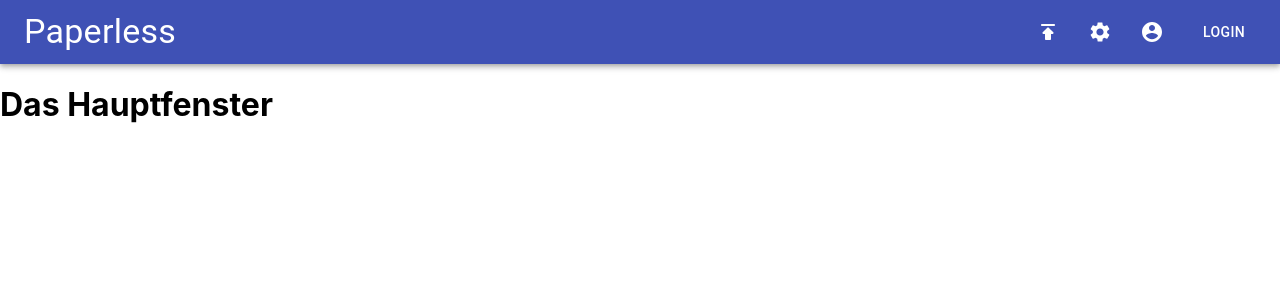
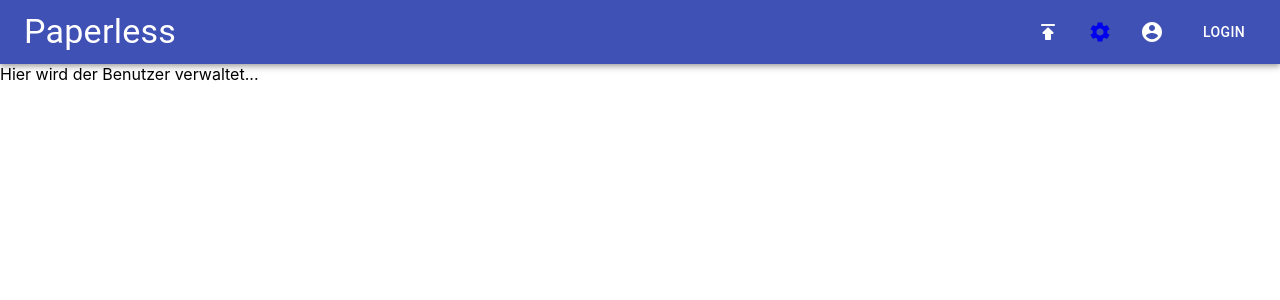
Before and after one commit to TomBuilder/paperless-react, a React (Create React App) app: page /account in a window 1280 px wide. Shown: the top 300 px of the page. Built offline with nearby package versions, Linux system fonts and the light colour scheme.

Commit message:
Navigation erweitert

```diff
--- a/src/App.tsx
+++ b/src/App.tsx
@@ -3,6 +3,8 @@ import { BrowserRouter, Route, Switch } from 'react-router-dom';
 import NavigationBar from './components/navigation-bar';
 import MainPage from './pages/main';
 import BasketDetailPage from './pages/basket-detail';
+import SettingPage from './pages/settings';
+import AccountPage from './pages/account';
 
 const App: React.FC = () => (
   <div className="App">
@@ -12,6 +14,12 @@ const App: React.FC = () => (
         <Route path="/details/:id">
           <BasketDetailPage />
         </Route>
+        <Route path="/settings">
+          <SettingPage />
+        </Route>
+        <Route path="/account">
+          <AccountPage />
+        </Route>
         <Route path="/">
           <MainPage />
         </Route>
--- a/src/components/navigation-bar.tsx
+++ b/src/components/navigation-bar.tsx
@@ -1,4 +1,5 @@
 import * as React from 'react';
+import { Link } from 'react-router-dom';
 import { makeStyles } from '@material-ui/core/styles';
 import AppBar from '@material-ui/core/AppBar';
 import Toolbar from '@material-ui/core/Toolbar';
@@ -25,6 +26,12 @@ const useStyles = makeStyles((theme) => ({
 const NavigationBar: React.FC = () => {
   const classes = useStyles();
 
+  // routeChange=()=> {
+  //   let path = `newPath`;
+  //   let history = useHistory();
+  //   history.push(path);
+  // }
+
   return (
     <div className={classes.root}>
       <AppBar position="static">
@@ -38,9 +45,11 @@ const NavigationBar: React.FC = () => {
             </IconButton>
           </Tooltip>
           <Tooltip title="Einstellungen">
-            <IconButton edge="start" className={classes.iconButton} color="inherit" aria-label="upload">
-              <SettingsIcon />
-            </IconButton>
+            <Link to="/settings">
+              <IconButton edge="start" className={classes.iconButton} color="inherit" aria-label="upload">
+                <SettingsIcon />
+              </IconButton>
+            </Link>
           </Tooltip>
           <Tooltip title="Benutzerkonto">
             <IconButton edge="start" className={classes.iconButton} color="inherit" aria-label="upload">
--- /dev/null
+++ b/src/pages/account.tsx
@@ -0,0 +1,5 @@
+import * as React from 'react';
+
+const AccountPage:React.FC = () => <div>Hier wird der Benutzer verwaltet...</div>;
+
+export default AccountPage;
--- /dev/null
+++ b/src/pages/settings.tsx
@@ -0,0 +1,5 @@
+import * as React from 'react';
+
+const SettingPage: React.FC = () => <div>Settings</div>;
+
+export default SettingPage;
```
